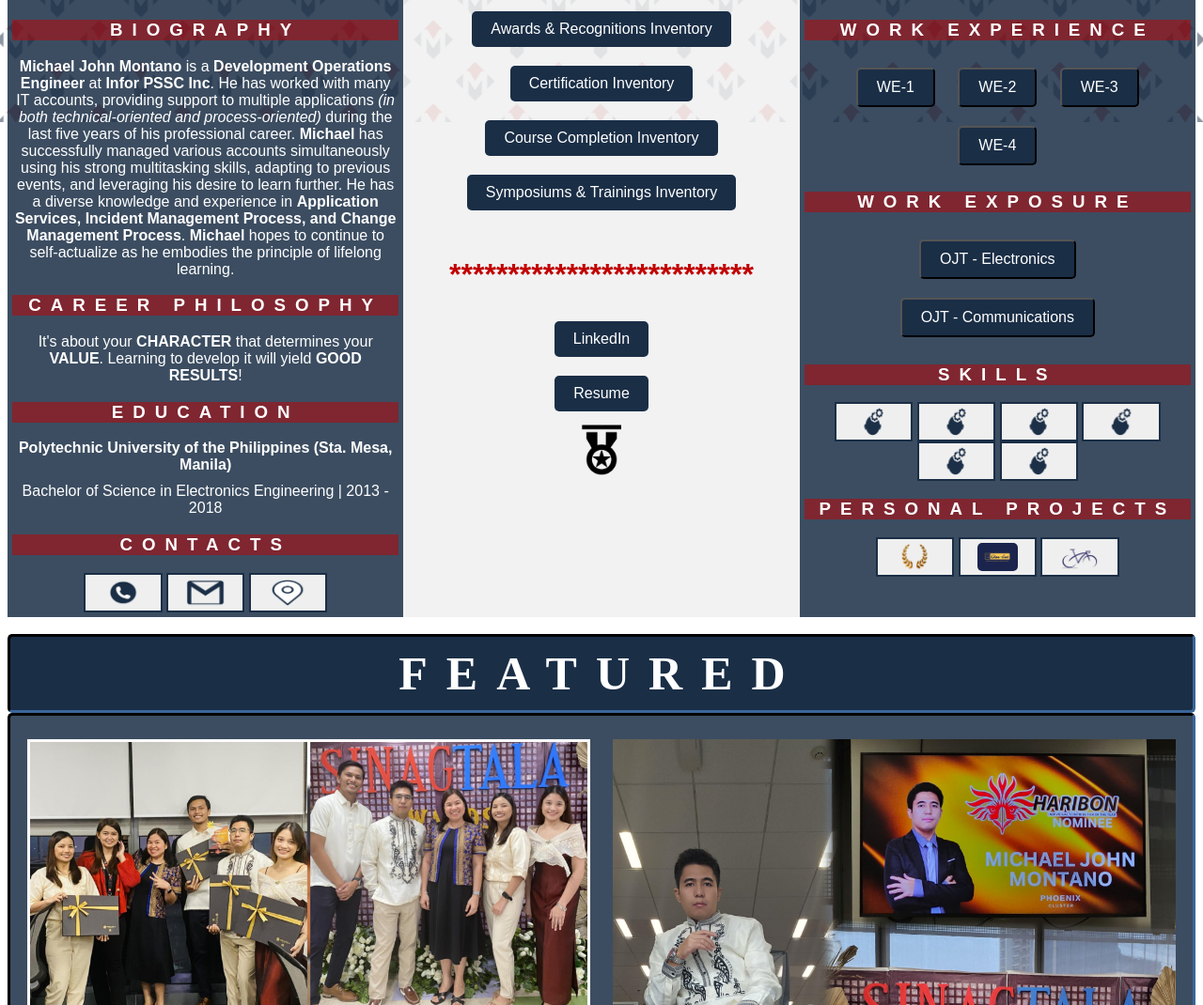
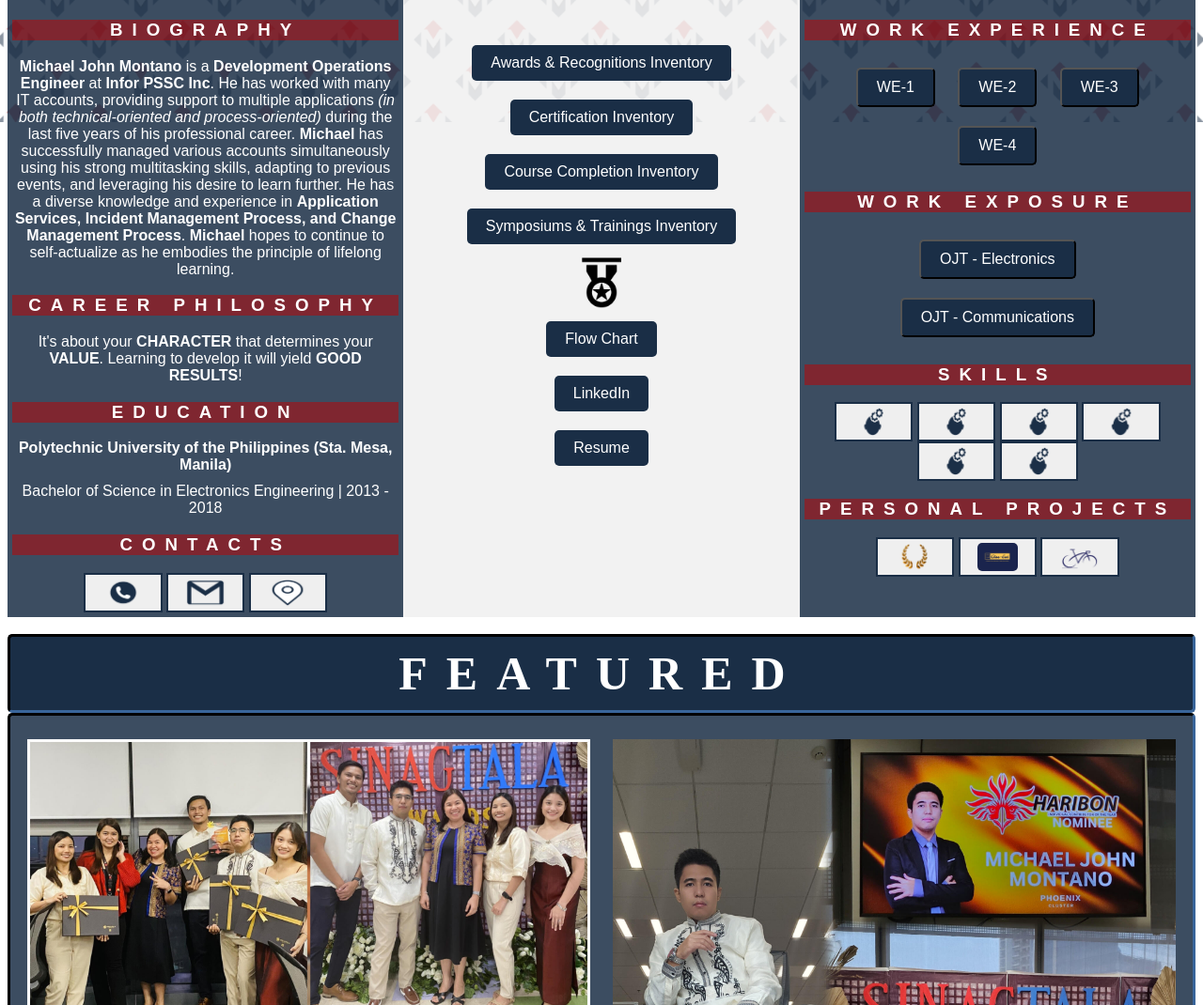
Before and after one commit to mjamontano/Career_Portfolio, a plain HTML site: page index.html in a window 1280 px wide. Shown: the part 670-1740 px from the top of the page at 94% size. Drawn offline with Linux system fonts and the light colour scheme.

Commit message:
Update index.html

```diff
--- a/index.html
+++ b/index.html
@@ -31,7 +31,7 @@
   <!-- Added medal.png in 2nd column as filler-->
   <!-- Added entries in "Skills" section then subdivided them into segments-->
   <!-- Added "Featured" section-->
-  <!-- 11/10/2024 Update: Added classes "column1", "header1", "image-container", & "image-container img" to support the images under "Featured" section-->
+  <!-- 11/10/2024 Update: Added classes "column1", "header1", "image-container", & "image-container img" to support the images under "Featured" section; Added "Flow Chart" button-->
 
 <!DOCTYPE html>
 <html lang="en">
@@ -121,14 +121,15 @@
     <div class="column" style="background-color: rgba(240, 240, 240, 0.85);">
       <!-- Content for second column -->
       <div class="button-container">
-        <a href="https://mjamontano.github.io/Awards_Recognitions/" class="button">Awards & Recognitions Inventory</a>
+        <br><br><a href="https://mjamontano.github.io/Awards_Recognitions/" class="button">Awards & Recognitions Inventory</a>
         <a href="https://mjamontano.github.io/Certification_Badges/" class="button">Certification Inventory</a>
         <a href="https://mjamontano.github.io/Course_Completion/" class="button">Course Completion Inventory</a>
-        <a href="https://mjamontano.github.io/Symposiums_Trainings/" class="button">Symposiums & Trainings Inventory</a><br>
-        <h1 style="color: #c20000">**************************</h1>
+        <a href="https://mjamontano.github.io/Symposiums_Trainings/" class="button">Symposiums & Trainings Inventory</a>
+        <img src="medal.png" alt="Medal" class="logo2">
+        <a href="Flow Chart.png" class="button" target="_blank">Flow Chart</a>
         <a href="https://www.linkedin.com/in/michael-john-montano/" class="button" target="_blank">LinkedIn</a>
         <a href="MJAM Resume v4.pdf" class="button" target="_blank">Resume</a>
-        <img src="medal.png" alt="Medal" class="logo2">
+
       </div>
     </div>
     <div class="column" style="background-color: rgba(26, 46, 70, 0.85); color: #fff;">
```
